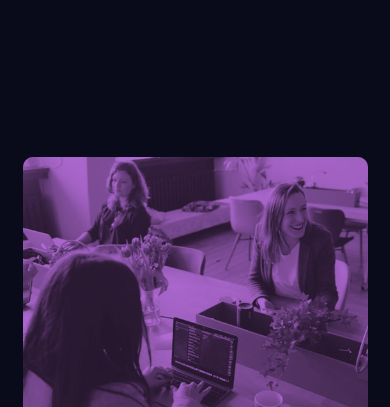
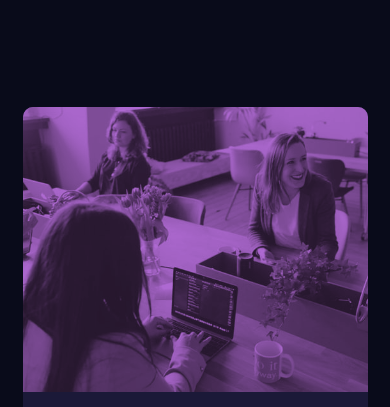
Before and after one commit to ieiradouglas/statuscard, a plain HTML site: page index.html in a window 390 px wide. Shown: the top 407 px of the page. Drawn offline with Linux system fonts and the light colour scheme.

Commit message:
Atualização style.css
Atualizando height do card no mobile

```diff
--- a/style/style.css
+++ b/style/style.css
@@ -90,7 +90,7 @@ body {
 
 @media screen and (max-width:900px) {
     .content {
-        height: calc(100vh + 300px);
+        height: calc(100vh + 200px);
     }
     .stats-background {
         flex-flow: column-reverse;
```
